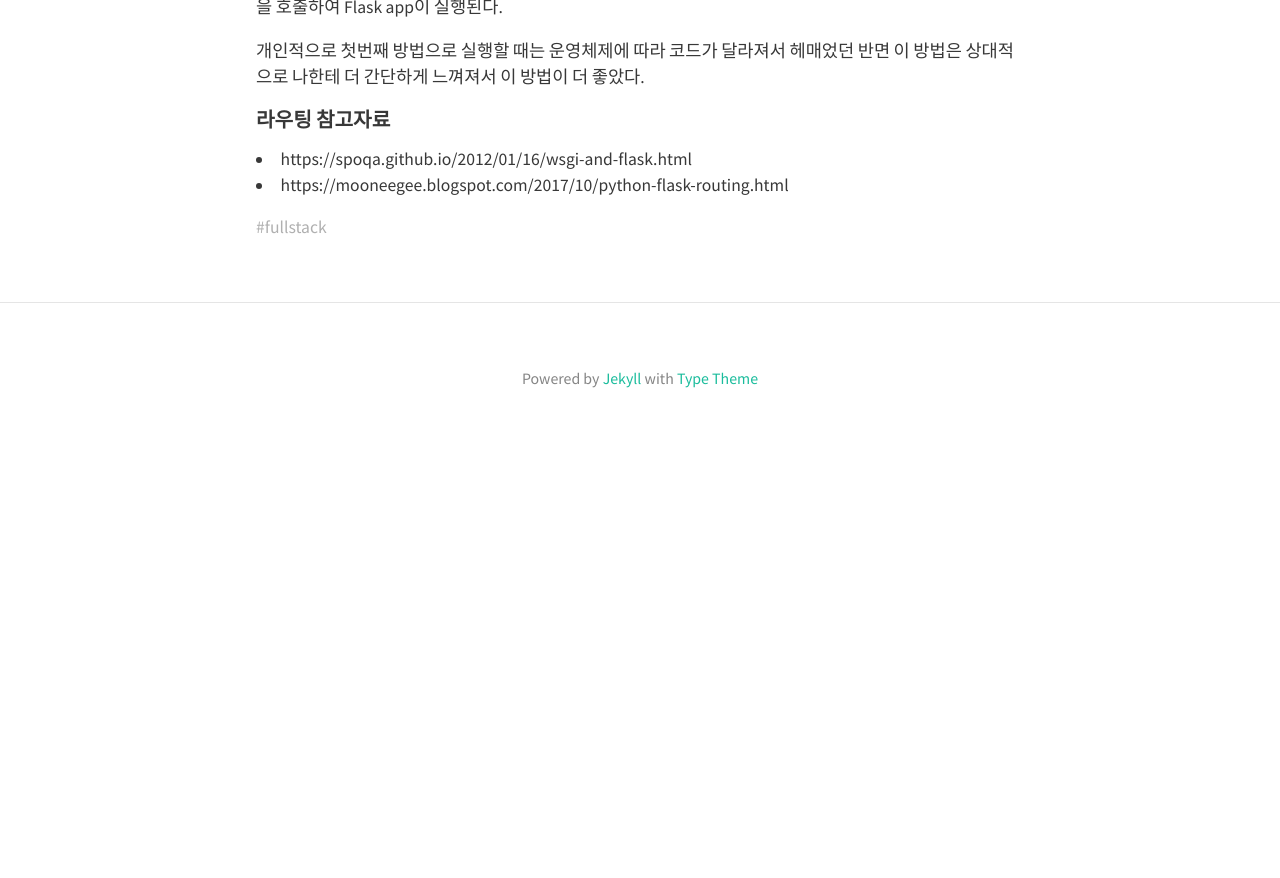
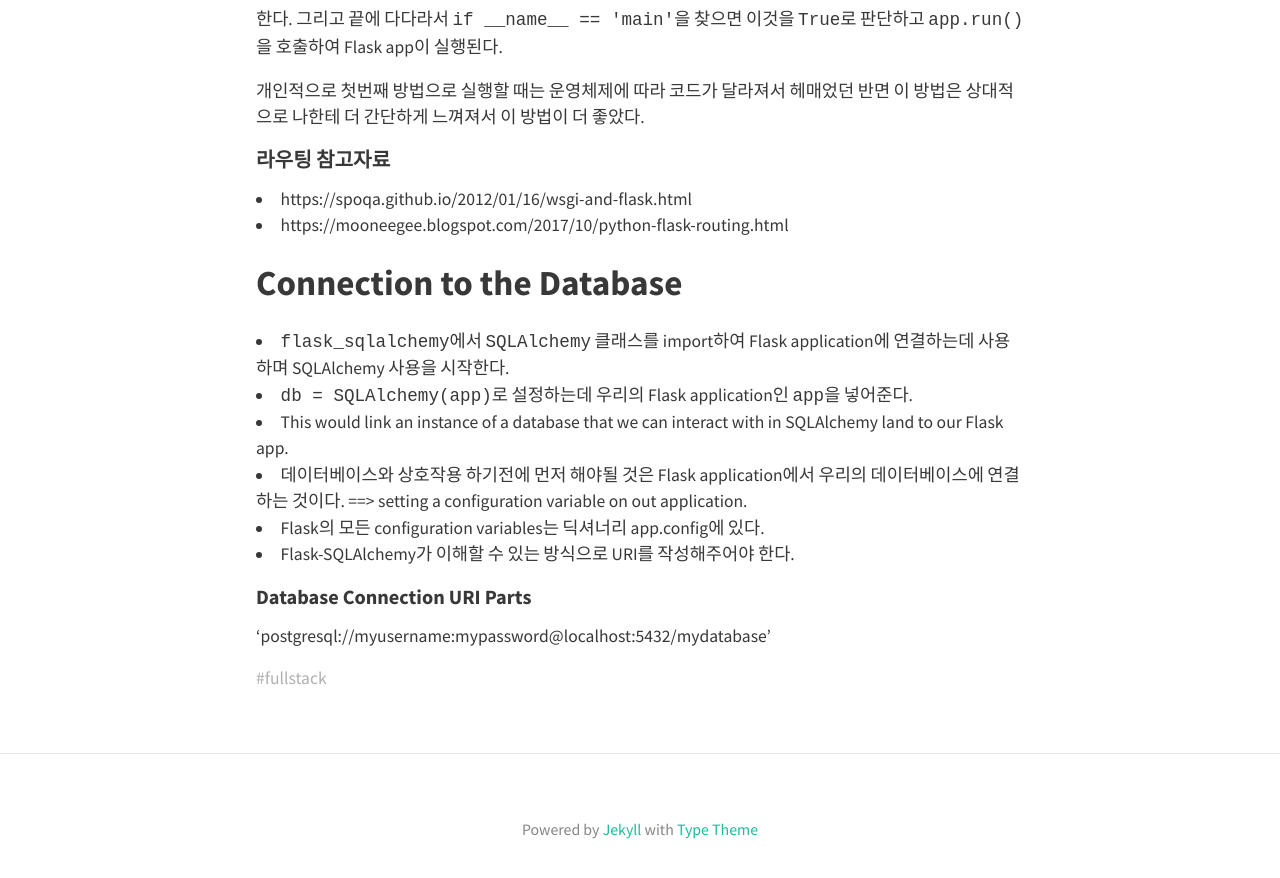
Before and after one commit to HyunlangBan/hyunlangban.github.io, a Jekyll site: the page built from _posts/2020-01-29-fullstack-06.md, in a window 1280 px wide and 900 px high, scrolled down 1461 px. Shown: the top 878 px of the window. Built offline with Jekyll 4.4.1, drawn with Linux system fonts in a browser that asks for light colours; nearby versions of some CDN libraries; before the commit the page ends 1916 px from its top, so only the background shows below that.

Commit message:
Update 2020-01-29-fullstack-06.md

````diff
--- a/_posts/2020-01-29-fullstack-06.md
+++ b/_posts/2020-01-29-fullstack-06.md
@@ -24,6 +24,8 @@ flask run
 ## Hello App with Flask-SQLAlchemy - Part 1
 
 ```python
+# flask-hello-app.py
+
 from flask import Flask
 
 app = Flask(__name__)     ## flask application을 만드는 가장 기본적인 방법
@@ -52,3 +54,15 @@ if __name__ == '__main__':
 #### 라우팅 참고자료
 - https://spoqa.github.io/2012/01/16/wsgi-and-flask.html
 - https://mooneegee.blogspot.com/2017/10/python-flask-routing.html
+
+
+## Connection to the Database
+- `flask_sqlalchemy`에서 `SQLAlchemy` 클래스를 import하여 Flask application에 연결하는데 사용하며 SQLAlchemy 사용을 시작한다.
+- `db = SQLAlchemy(app)`로 설정하는데 우리의 Flask application인 `app`을 넣어준다.
+- This would link an instance of a database that we can interact with in SQLAlchemy land to our Flask app.
+- 데이터베이스와 상호작용 하기전에 먼저 해야될 것은 Flask application에서 우리의 데이터베이스에 연결하는 것이다. ==> setting a configuration variable on out application.
+- Flask의 모든 configuration variables는 딕셔너리 app.config에 있다.
+- Flask-SQLAlchemy가 이해할 수 있는 방식으로 URI를 작성해주어야 한다.
+
+#### Database Connection URI Parts
+'postgresql://myusername:mypassword@localhost:5432/mydatabase'
````
